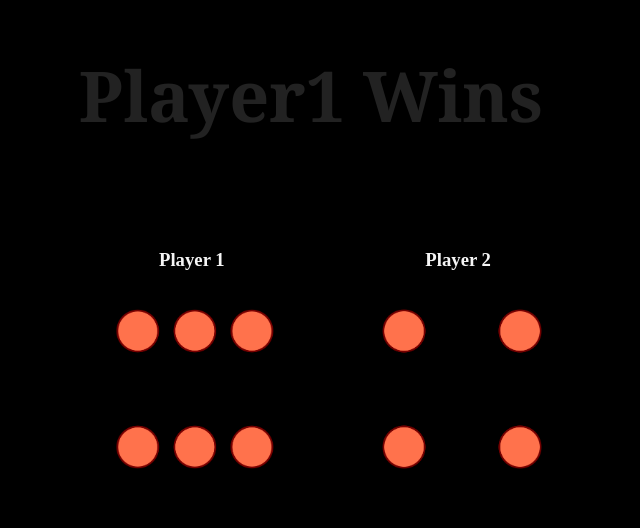
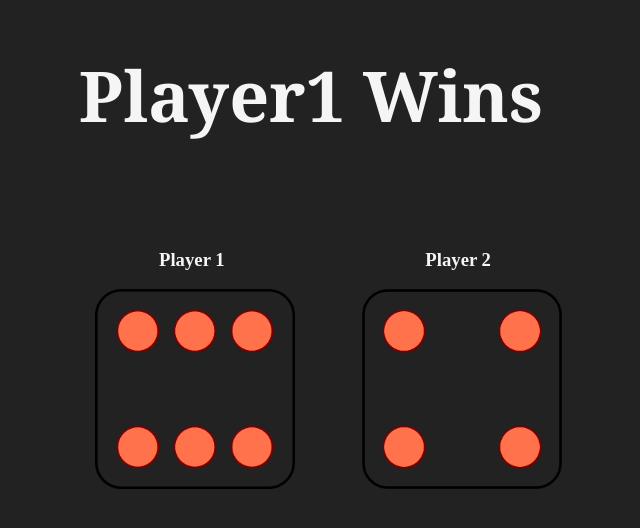
Before and after one commit to NiteshPatel4/DiceGame-JS-, a plain HTML site: page index.html in a window 1280 px wide. Shown: the whole page, without its empty margins (329-969 px from the left). Drawn offline with Linux system fonts and the light colour scheme.

Commit message:
Update style.css

```diff
--- a/style.css
+++ b/style.css
@@ -1,10 +1,10 @@
 body{
-    background-color: black;
+    background-color: #222222;
 }
 
 
 h1{
-    color:#222222;
+    color:whitesmoke;
     font-family:Cambria, Cochin, Georgia, Times, 'Times New Roman', serif;
     text-align: center;
     font-size: 70px;
```
